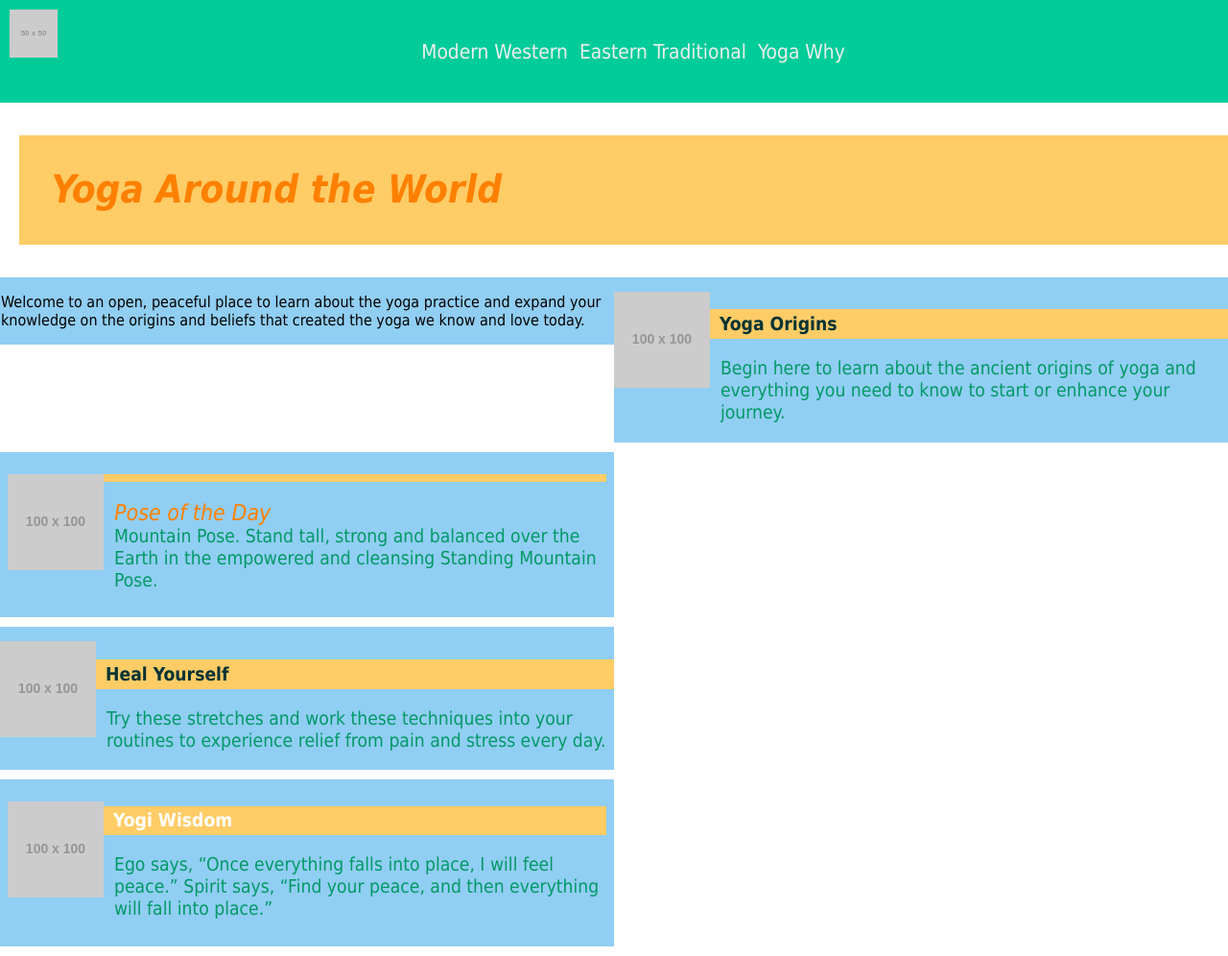
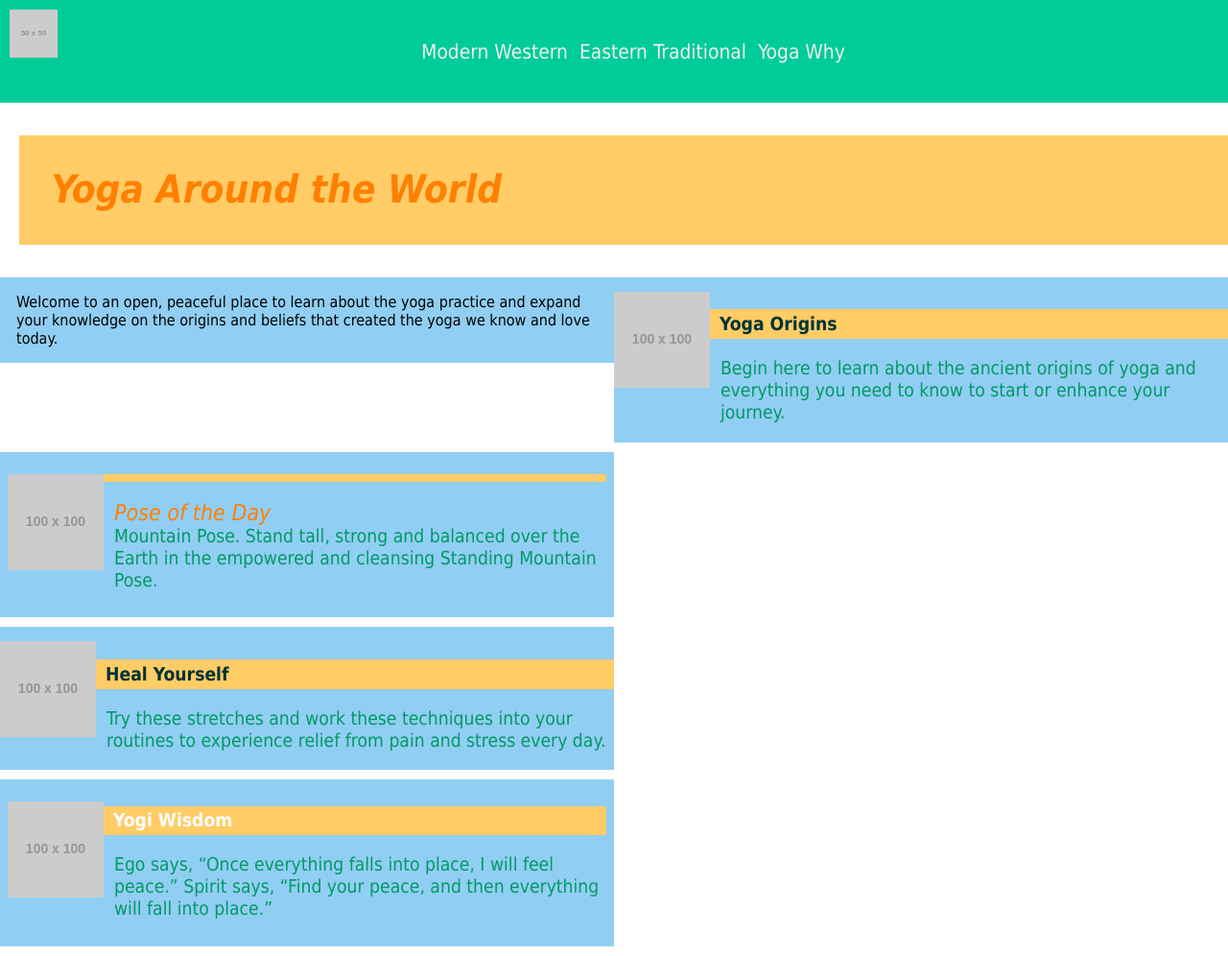
Before and after one commit to EmmyB92/large-data-website, a Jekyll site: the page index.html, which Jekyll copies as it is, in a window 1280 px wide. Shown: the whole page at 96% size. Built offline with Jekyll 4.4.1, drawn with Linux system fonts in a browser that asks for light colours; Markdown is read by kramdown in place of the engine named in the settings.

Commit message:
Adjusted css

```diff
--- a/css/general.css
+++ b/css/general.css
@@ -42,6 +42,12 @@
 	display: inline;
 	padding:0 3px;
 }
+ol {
+	padding: 1em;
+	font-family: Tahoma, Geneva, sans-serif;
+	font-size: 1.2em;
+	color: #096;
+}
 
 em{
 	color: #FF8000;
@@ -66,6 +72,13 @@
 .top{
 	font-size: 1em;
 	color: #000;
+	padding: 0 1em;
+	margin: 1em;
+}
+
+.list {
+	float: left;
+	display: inline-block;
 }
 
 p{
```
